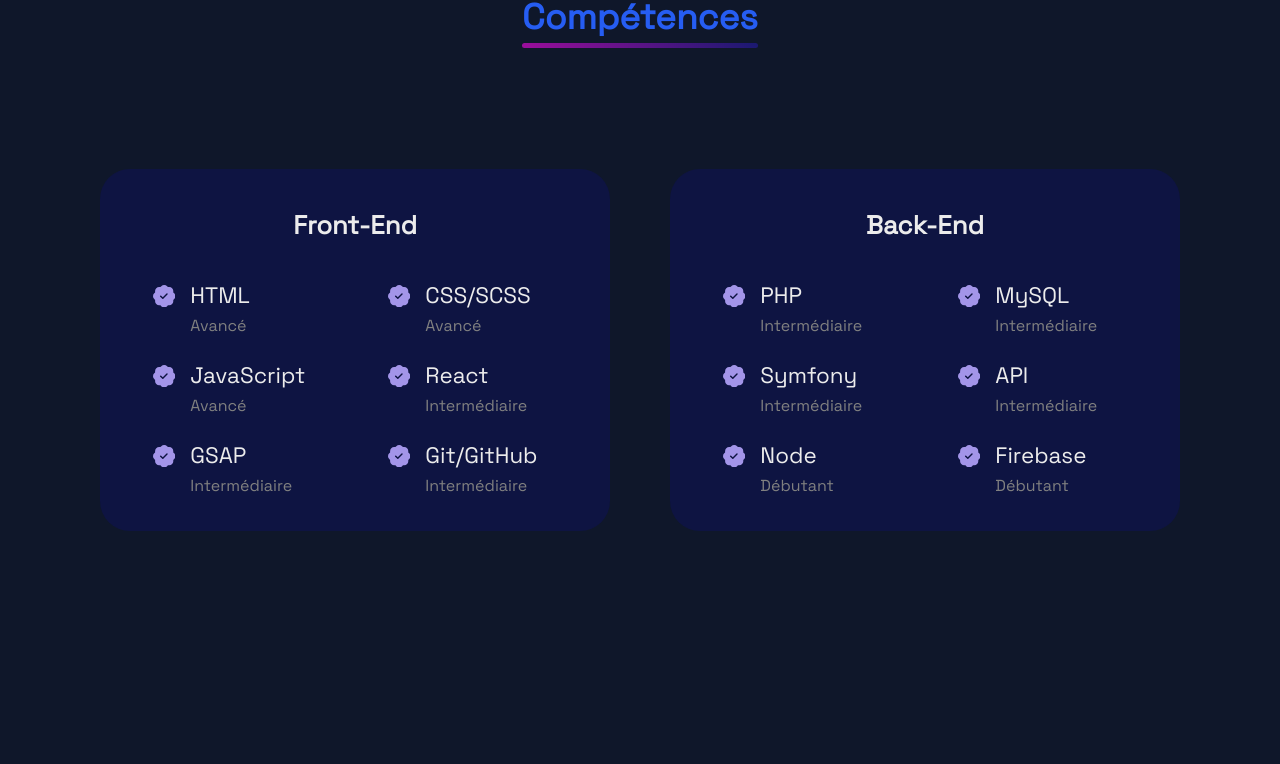
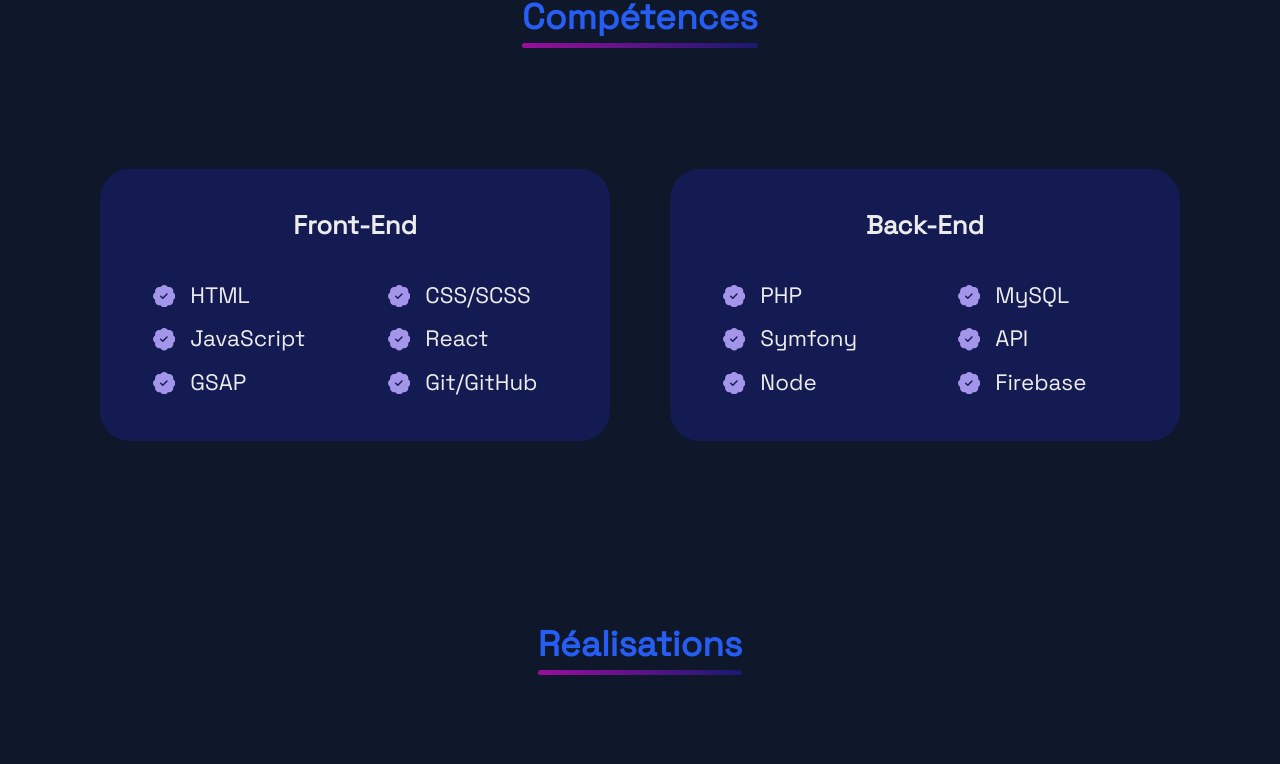
Before and after one commit to mena0018/Portfolio, a React (Create React App) app: page / in a window 1280 px wide. Shown: the part 1489-2253 px from the top of the page. Built offline with nearby package versions, Linux system fonts and the light colour scheme.

Commit message:
Modification de certaines couleurs

```diff
--- a/src/components/Project/Project.css
+++ b/src/components/Project/Project.css
@@ -12,10 +12,11 @@
    height: 500px;
    background: var(--blue-navy);
    color: var(--first-color);
-   border-radius: 55px;
+   border-radius: 50px;
    display: block;
    overflow: hidden;
 }
+
 
 .project-item .bloc-img {
    width: 100%;
@@ -23,7 +24,7 @@
 }
 
 .project-item .bloc-img img {
-   border-radius: 50px;
+   /* border-radius: 50px; */
    width: 100%;
    height: 100%;
    object-fit: cover;
--- a/src/components/Skills/Skill.js
+++ b/src/components/Skills/Skill.js
@@ -16,7 +16,7 @@
               </div>
               <div className="langage-level">
                 <p>{item[0]}</p>
-                <p>{item[1]}</p>
+                {/* <p>{item[1]}</p> */}
               </div>
 
             </div>
--- a/src/components/Skills/Skills.css
+++ b/src/components/Skills/Skills.css
@@ -2,14 +2,14 @@
    display: grid;
    grid-template-columns: repeat(2, 1fr);
    grid-gap: 60px;
-   margin: 100px auto;
+   margin: 100px auto 0;
    width: 90%;
 }
 
 .container-skill {
     background: var(--blue-navy);
     color: var(--first-color);
-    padding: 20px;
+    padding: 40px 20px;
     border-radius: 30px;
     font-size: 1.4rem;
     margin: 30px auto;
@@ -18,7 +18,7 @@
 .subtitle {
     font-size: 1.6rem;
     color: var(--first-color);
-    margin: 20px 0 30px;
+    margin-bottom: 30px;
 }
 
 .container-skill ul {
--- a/src/index.css
+++ b/src/index.css
@@ -9,7 +9,8 @@
   --second-color: #265df2;
   --background-color: #0f172a;
   --dark-blue: #0e1420;
-  --blue-navy: #0e1442;
+  --blue-navy: #141b52;
+  --blue-navy-dark: #0e1442;
   --linear-background: linear-gradient(45deg, #9c0e9c, #191970);
   --violet: #9c0e9c;
   --purple: #a395e9;
```
